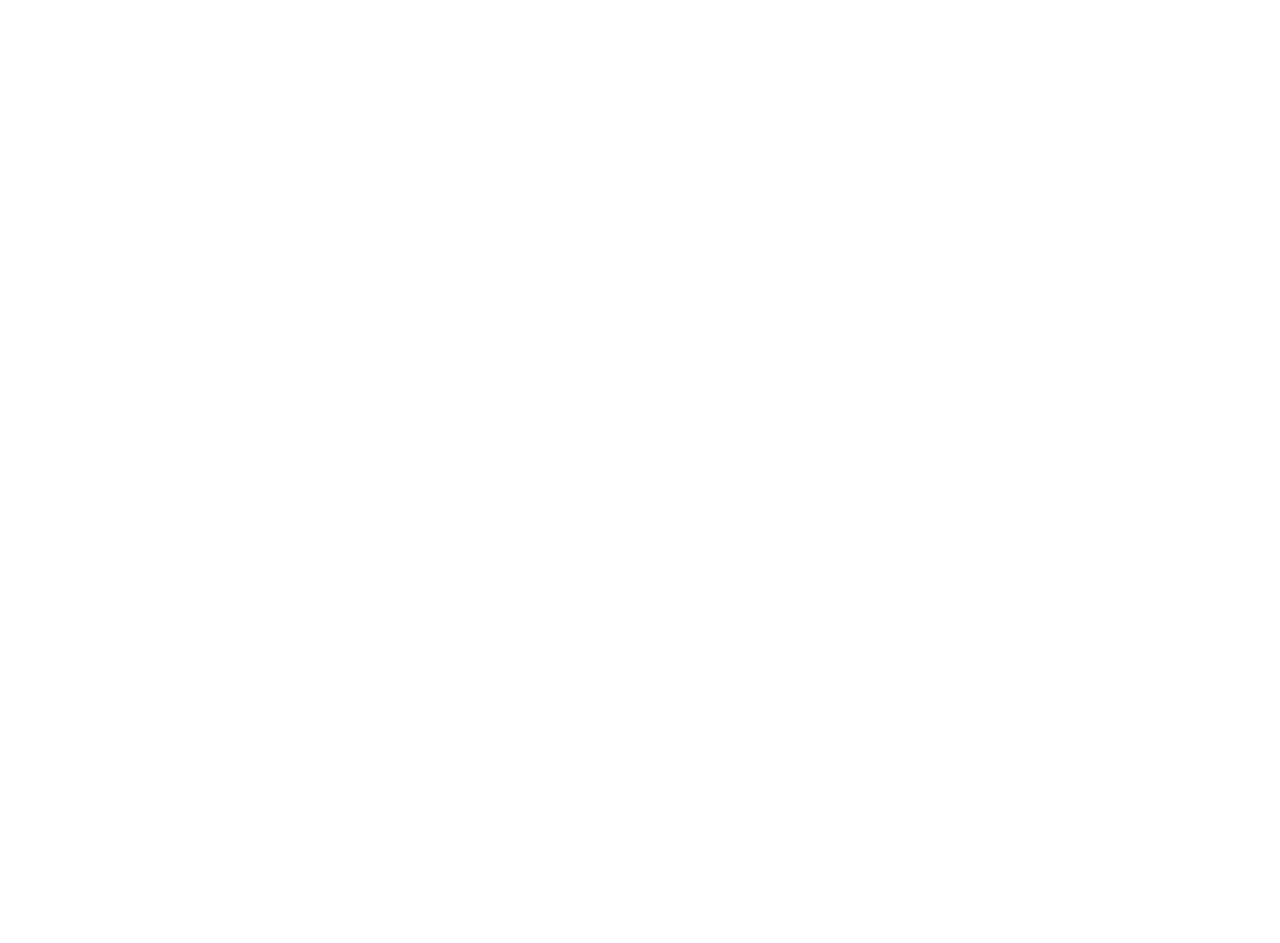
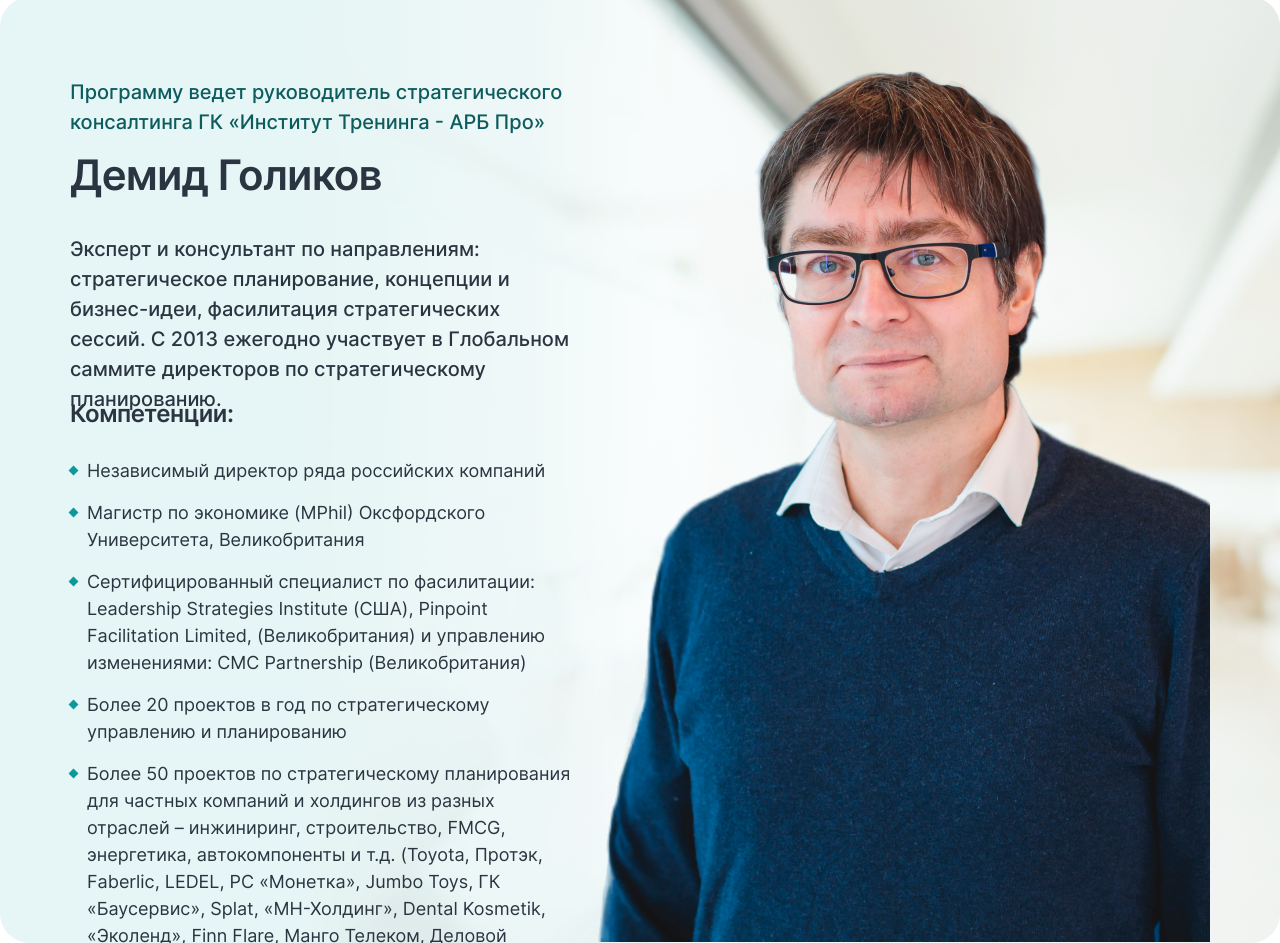
Before and after one commit to Argayash1/cbo-test-task, a React app: page / in a window 1280 px wide. Shown: the part 4792-5735 px from the top of the page. Before the commit the page ends 4794 px from the top, so only its background shows below. Built offline with nearby package versions, Linux system fonts and the light colour scheme.

Commit message:
fix: пофиксил все баги декстопной вёрстки AbouAuthor

```diff
--- a/src/components/AboutAuthor/AboutAuthor.module.scss
+++ b/src/components/AboutAuthor/AboutAuthor.module.scss
@@ -8,23 +8,48 @@
 
 .container {
 	@include section-flex-container(57, 0, 0, 120);
+
 	display: grid;
 	grid-template-columns: 1fr 623px;
-	grid-template-rows: 70px 87px 163px 60px auto;
+	grid-template-rows: 93px 87px 163px 60px auto;
 	column-gap: 16px;
-	height: 941px;
+	height: 946px;
 	background-image: url('../../assets/images/about-author-background.jpg');
 	background-repeat: no-repeat;
 	background-position: top right;
+	overflow: hidden;
+
+	@media screen and (max-width: 1360px) {
+		padding-left: 70px;
+		padding-right: 70px;
+	}
+
+	@media screen and (max-width: 1243px) {
+		padding-left: 50px;
+		padding-right: 50px;
+	}
+
+	@media screen and (max-width: 1006px) {
+		padding: 80px 30px;
+	}
+
+	@media screen and (max-width: 560px) {
+		padding: 70px 20px;
+	}
 }
 
 .presentation {
 	@include main-text-font(20, 500, 1.5, #0c5b5d);
 	max-width: 521px;
+	margin: 23px 0 0;
+	padding: 0;
 }
 
-.listTitle {
+.competenciesListTitle {
 	@include main-text-font(24, 600, 1.45, #2b3541);
+	margin: 0;
+	padding: 0;
+	letter-spacing: -0.48px;
 }
 
 .competencies {
@@ -32,7 +57,7 @@
 
 	margin: 0 0 0 17px;
 	padding: 0;
-	list-style-type: none;
+	list-style: none;
 	display: flex;
 	flex-direction: column;
 	gap: 15px;
@@ -46,11 +71,11 @@
 		width: 7px;
 		height: 7px;
 		background-color: #0c999c;
-		transform: rotate(-45deg);
+		transform: rotate(45deg);
 		display: inline-block;
 		position: absolute;
 		top: 10px;
-		left: -20px;
+		left: -17px;
 	}
 }
 
--- a/src/components/AboutAuthor/index.tsx
+++ b/src/components/AboutAuthor/index.tsx
@@ -25,7 +25,7 @@
                     участвует в Глобальном саммите директоров по стратегическому планированию.'
 					place='about-author'
 				/>
-				<h3>Компетенции:</h3>
+				<h3 className={styles.competenciesListTitle}>Компетенции:</h3>
 				<ul className={styles.competencies}>{competenciesListItems}</ul>
 				<img
 					src={authorsPhoto}
--- a/src/components/HowItWillGo/HowItWillGo.module.scss
+++ b/src/components/HowItWillGo/HowItWillGo.module.scss
@@ -5,7 +5,7 @@
 }
 
 .container {
-	@include section-flex-container(0, 0, 96);
+	@include section-flex-container(0, 0, 91);
 
 	@media screen and (max-width: 1006px) {
 		padding-bottom: 80px;
--- a/src/components/Main/index.tsx
+++ b/src/components/Main/index.tsx
@@ -19,7 +19,7 @@
 			<TargetAudience />
 			<PracticeActivities />
 			<HowItWillGo />
-			{/* <AboutAuthor /> */}
+			<AboutAuthor />
 			{/* <AboutPractiсum /> */}
 			{/* <FAQ /> */}
 			{/* <Feedback /> */}
--- a/src/components/SectionSubtitle/SectionSubtitle.module.scss
+++ b/src/components/SectionSubtitle/SectionSubtitle.module.scss
@@ -58,6 +58,8 @@
 	font-size: 20px;
 	line-height: 1.5;
 	color: #2b3541;
+	margin: 0;
+	letter-spacing: normal;
 }
 
 .rootPlaceFeedback {
--- a/src/components/SectionTitle/SectionTitle.module.scss
+++ b/src/components/SectionTitle/SectionTitle.module.scss
@@ -82,6 +82,4 @@
 }
 
 .rootPlaceAboutAuthor {
-	margin-top: 10px;
-	margin-bottom: 30px;
 }
```
